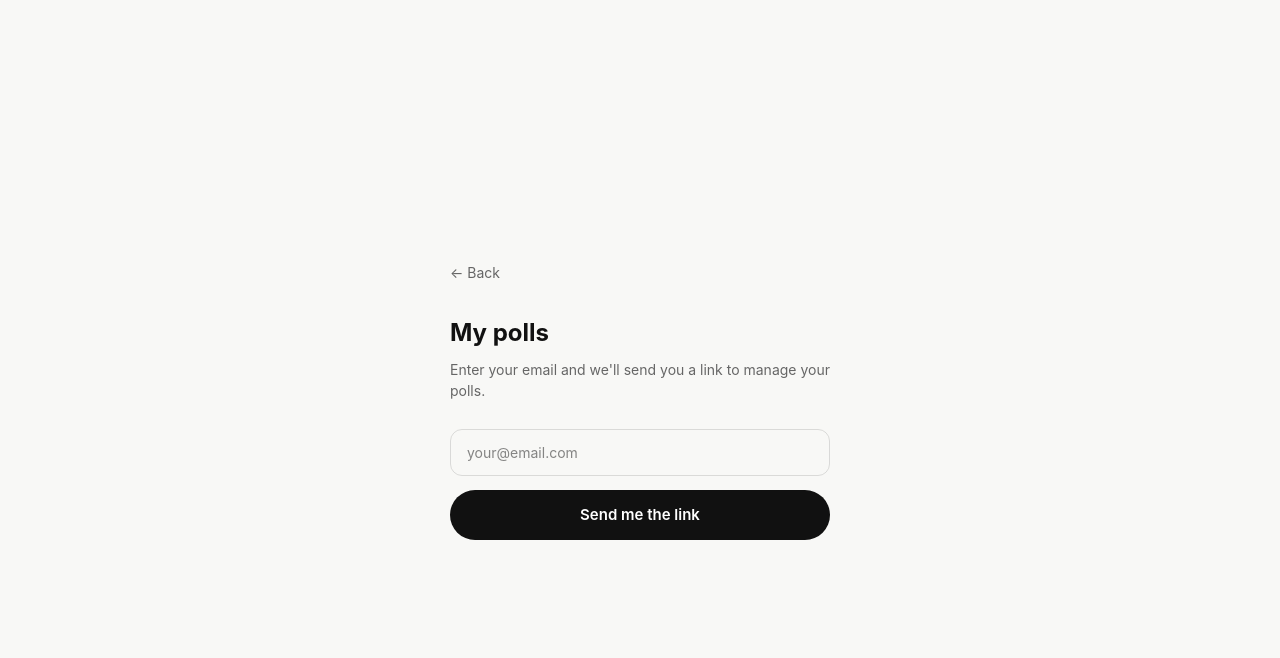
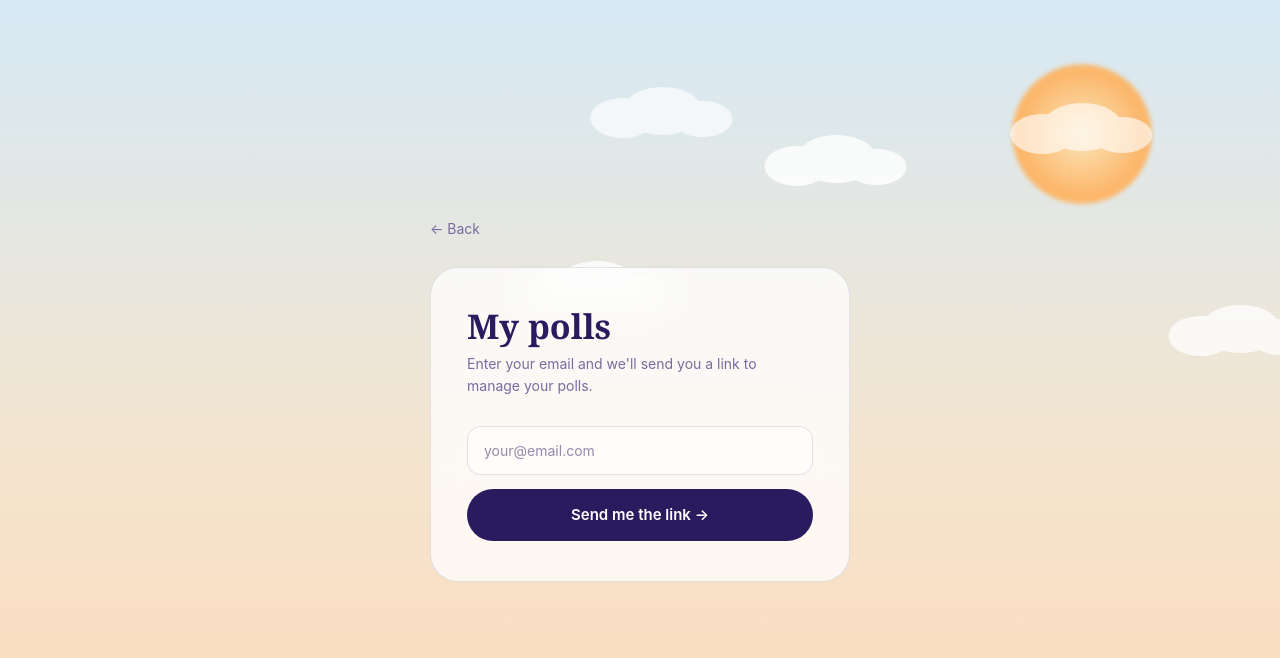
Before and after one commit to karnkrachaechan-byte/majority, a Next.js app: page /dashboard/request in a window 1280 px wide. Shown: the top 658 px of the page. Built offline with nearby package versions, Linux system fonts and the light colour scheme.

Commit message:
Restyle dashboard/request: cosmos sky, glass card, serif heading

```diff
--- a/app/dashboard/request/page.tsx
+++ b/app/dashboard/request/page.tsx
@@ -1,22 +1,21 @@
 'use client'
 
-import { useState, useEffect } from 'react'
+import { useState } from 'react'
 import { useRouter } from 'next/navigation'
-import { isDay } from '@/lib/theme'
+import { useDayNight } from '@/components/cosmos/useDayNight'
+import { useViewport } from '@/components/cosmos/useOrbit'
+import { DaySky } from '@/components/cosmos/DaySky'
+import { NightSky } from '@/components/cosmos/NightSky'
 
 export default function RequestDashboard() {
   const router = useRouter()
+  const day = useDayNight()
+  const { w: vw, h: vh } = useViewport()
+
   const [email, setEmail] = useState('')
   const [loading, setLoading] = useState(false)
   const [sent, setSent] = useState(false)
   const [error, setError] = useState('')
-  const [day, setDay] = useState(true)
-
-  useEffect(() => {
-    const d = isDay()
-    setDay(d)
-    document.body.className = d ? 'day' : 'night'
-  }, [])
 
   async function handleSubmit(e: React.FormEvent) {
     e.preventDefault()
@@ -33,50 +32,105 @@ export default function RequestDashboard() {
     setSent(true)
   }
 
-  const textColor = day ? '#111' : '#f0f0f0'
-  const subColor = day ? '#666' : '#aaa'
-  const borderColor = day ? 'rgba(0,0,0,0.12)' : 'rgba(255,255,255,0.12)'
+  const serif = '"Cormorant Garamond", Georgia, "Times New Roman", serif'
+  const textColor   = day ? '#2a1a5e' : '#f5f0e8'
+  const subColor    = day ? '#7a6a9e' : '#b0a8cc'
+  const cardBg      = day ? 'rgba(255,255,255,0.75)' : 'rgba(15,12,35,0.72)'
+  const borderColor = day ? 'rgba(42,26,94,0.12)' : 'rgba(245,240,232,0.12)'
+  const inputBg     = day ? 'rgba(255,255,255,0.6)' : 'rgba(255,255,255,0.06)'
 
   return (
-    <div style={{ display: 'flex', alignItems: 'center', justifyContent: 'center', height: '100vh', padding: 24 }}>
-      <div style={{ width: '100%', maxWidth: 380 }}>
-        <button onClick={() => router.push('/')} style={{
+    <div style={{ width: '100vw', height: '100dvh', position: 'relative', overflow: 'hidden' }}>
+      {day ? <DaySky w={vw} h={vh} /> : <NightSky w={vw} h={vh} />}
+
+      <div style={{
+        position: 'absolute', inset: 0,
+        display: 'flex', alignItems: 'center', justifyContent: 'center',
+        padding: 24,
+      }}>
+        <div style={{ width: '100%', maxWidth: 420 }}>
+
+          <button
+            onClick={() => router.push('/')}
+            style={{
               background: 'none', border: 'none', color: subColor,
-          fontSize: 14, cursor: 'pointer', marginBottom: 32, padding: 0,
-        }}>
+              fontSize: 14, cursor: 'pointer', marginBottom: 28,
+              display: 'block', fontFamily: 'inherit', padding: 0,
+            }}
+          >
             ← Back
           </button>
-        <h1 style={{ fontSize: 24, fontWeight: 700, color: textColor, marginBottom: 8 }}>My polls</h1>
-        <p style={{ fontSize: 14, color: subColor, marginBottom: 28 }}>
+
+          <div style={{
+            background: cardBg, backdropFilter: 'blur(20px)',
+            border: `1px solid ${borderColor}`, borderRadius: 28,
+            padding: '40px 36px',
+          }}>
+
+            {sent ? (
+              <div style={{ textAlign: 'center' }}>
+                <div style={{ fontSize: 44, marginBottom: 20 }}>📬</div>
+                <h2 style={{ fontSize: 28, fontWeight: 700, color: textColor, marginBottom: 10, fontFamily: serif }}>
+                  Check your inbox
+                </h2>
+                <p style={{ fontSize: 14, color: subColor, lineHeight: 1.7 }}>
+                  We sent a link to <strong style={{ color: textColor }}>{email}</strong>.<br />
+                  Click it to manage your polls.
+                </p>
+                <button
+                  onClick={() => router.push('/')}
+                  style={{
+                    marginTop: 28, background: 'none', border: 'none',
+                    color: subColor, fontSize: 14, cursor: 'pointer', fontFamily: 'inherit',
+                  }}
+                >
+                  ← Back to home
+                </button>
+              </div>
+            ) : (
+              <>
+                <h1 style={{
+                  fontSize: 'clamp(26px, 4vw, 34px)', fontWeight: 700,
+                  color: textColor, marginBottom: 8, fontFamily: serif, lineHeight: 1.1,
+                }}>
+                  My polls
+                </h1>
+                <p style={{ fontSize: 14, color: subColor, marginBottom: 28, lineHeight: 1.6 }}>
                   Enter your email and we'll send you a link to manage your polls.
                 </p>
-        {sent ? (
-          <p style={{ fontSize: 15, color: textColor }}>
-            Check your inbox — link sent to <strong>{email}</strong>
-          </p>
-        ) : (
+
                 <form onSubmit={handleSubmit} style={{ display: 'flex', flexDirection: 'column', gap: 14 }}>
-            {error && <p style={{ color: '#ef4444', fontSize: 14 }}>{error}</p>}
+                  {error && <p style={{ color: '#ef4444', fontSize: 13 }}>{error}</p>}
                   <input
-              type="email" value={email} onChange={e => setEmail(e.target.value)}
+                    type="email" value={email}
+                    onChange={e => setEmail(e.target.value)}
                     placeholder="your@email.com" required
                     style={{
                       width: '100%', border: `1px solid ${borderColor}`,
-                borderRadius: 12, padding: '12px 16px', fontSize: 14,
-                background: 'transparent', color: textColor, outline: 'none',
+                      borderRadius: 14, padding: '13px 16px', fontSize: 14,
+                      background: inputBg, color: textColor, outline: 'none',
+                      fontFamily: 'inherit',
                     }}
                   />
-            <button type="submit" disabled={loading} style={{
-              background: day ? '#111' : '#f0f0f0',
-              color: day ? '#fff' : '#111',
-              border: 'none', borderRadius: 100, padding: '14px',
-              fontSize: 15, fontWeight: 600, cursor: 'pointer',
+                  <button
+                    type="submit" disabled={loading}
+                    style={{
+                      width: '100%', border: 'none', borderRadius: 100,
+                      padding: '15px', fontSize: 15, fontWeight: 600,
+                      cursor: loading ? 'not-allowed' : 'pointer',
                       opacity: loading ? 0.6 : 1,
-            }}>
-              {loading ? 'Sending...' : 'Send me the link'}
+                      background: day ? '#2a1a5e' : '#f5f0e8',
+                      color: day ? '#fff' : '#1a0e3a',
+                      fontFamily: 'inherit', transition: 'opacity 0.2s',
+                    }}
+                  >
+                    {loading ? 'Sending…' : 'Send me the link →'}
                   </button>
                 </form>
+              </>
             )}
+          </div>
+        </div>
       </div>
     </div>
   )
```
Lines whose indentation alone changed are shown as unchanged.
